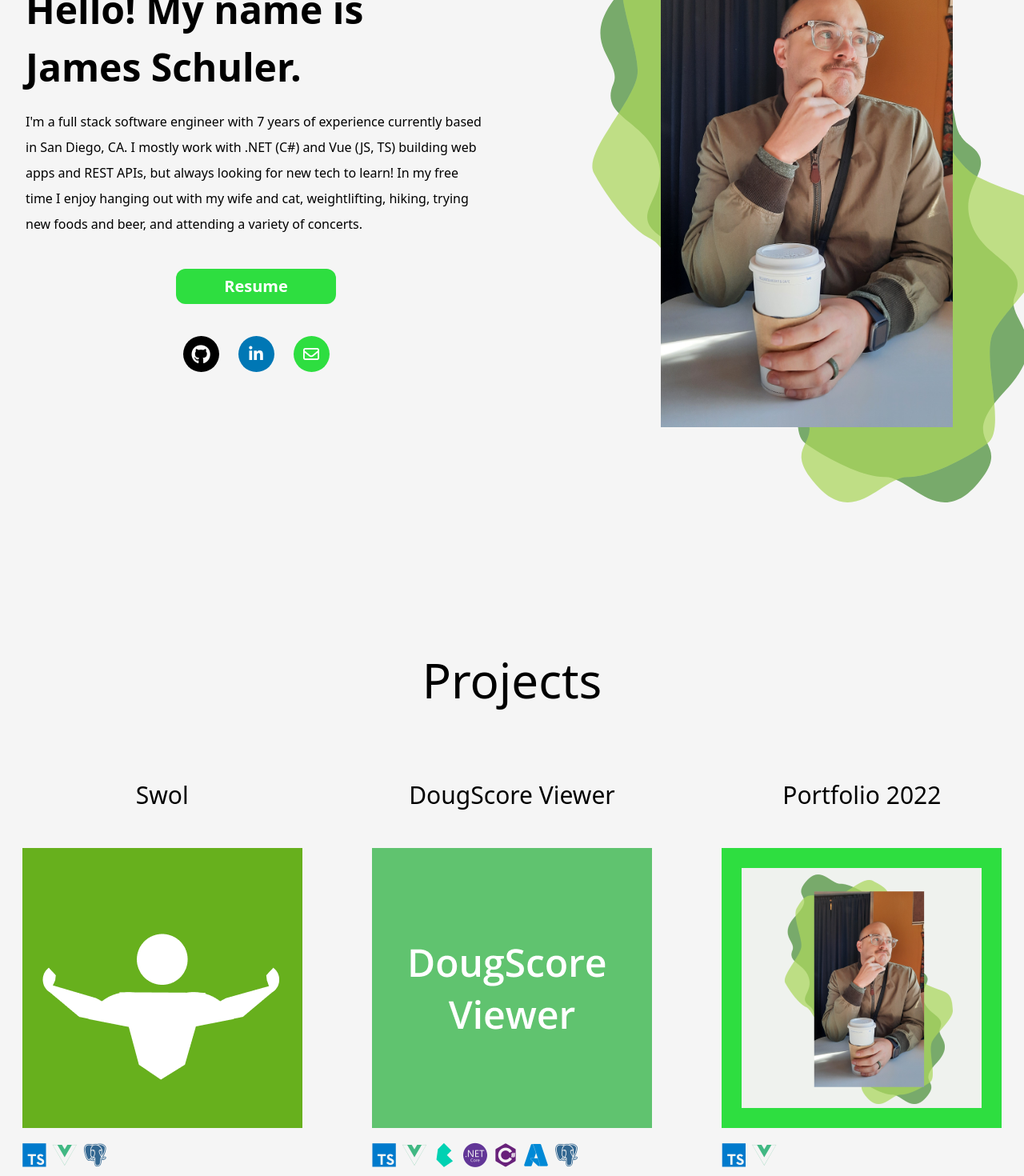
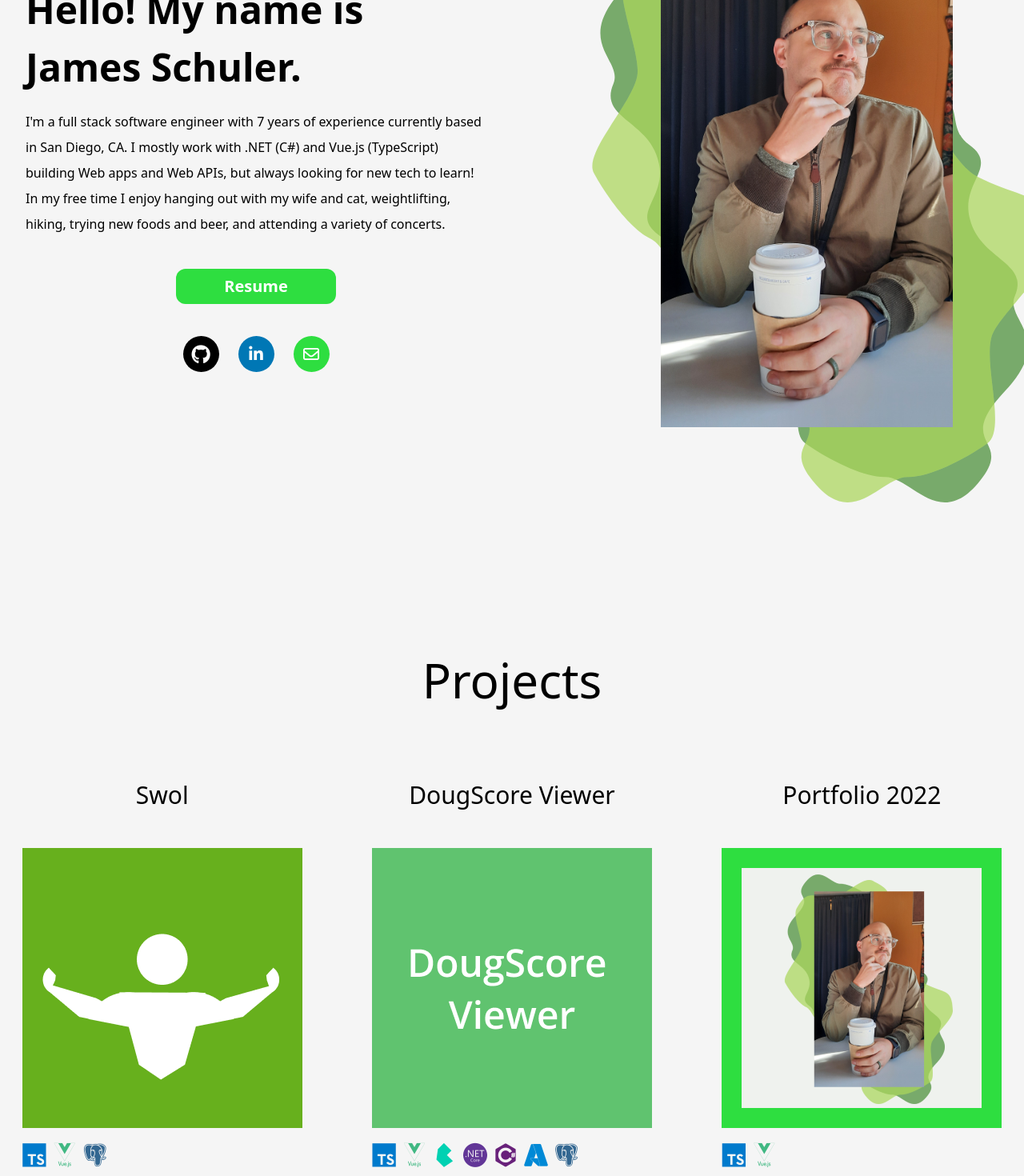
Before and after one commit to jameshschuler/portfolio-2022, a Vue app: page / in a window 1280 px wide. Shown: the part 340-1810 px from the top of the page at 80% size. Built offline with nearby package versions, Linux system fonts and the light colour scheme.

Commit message:
styling tweaks

```diff
--- a/src/components/Hero.vue
+++ b/src/components/Hero.vue
@@ -1,5 +1,5 @@
 <template>
-  <div class="flex mt-5 <md:flex-col">
+  <div class="flex mt-5 <lg:flex-col">
     <HeroContent />
     <HeroImage />
   </div>
--- a/src/components/HeroContent.vue
+++ b/src/components/HeroContent.vue
@@ -1,10 +1,10 @@
 <template>
-  <div class="w-1/2 pt-48" id="about">
+  <div class="w-1/2 pt-48 mx-auto <lg:w-full" id="about">
     <div class="w-xl mx-auto">
       <h1 class="text-5xl font-semibold leading-normal">Hello! My name is James Schuler.</h1>
       <p class="my-4 leading-loose">
         I'm a full stack software engineer with 7 years of experience currently based in San Diego,
-        CA. I mostly work with .NET (C#) and Vue (JS, TS) building web apps and REST APIs, but
+        CA. I mostly work with .NET (C#) and Vue.js (TypeScript) building Web apps and Web APIs, but
         always looking for new tech to learn! In my free time I enjoy hanging out with my wife and
         cat, weightlifting, hiking, trying new foods and beer, and attending a variety of concerts.
       </p>
--- a/src/components/HeroImage.vue
+++ b/src/components/HeroImage.vue
@@ -1,5 +1,5 @@
 <template>
-  <div class="w-1/2">
+  <div class="w-1/2 wx-auto <lg:w-full">
     <figure class="w-2xl">
       <img src="../assets/background.svg" alt="" />
       <img class="me" src="../assets/me.png" />
--- a/src/components/ProjectsList.vue
+++ b/src/components/ProjectsList.vue
@@ -8,8 +8,8 @@
 </template>
 <script setup lang="ts">
 import { ref } from 'vue';
+import data from '../data/projects.json';
 import { ProjectModel } from '../models';
-import data from '../projects.json';
 import Project from './Project.vue';
 
 const projects = ref<ProjectModel[]>(data.projects);
--- a/src/projects.json
+++ b/src/data/projects.json
@@ -5,7 +5,11 @@
       "image": "swol.png",
       "githubUrl": "https://github.com/jameshschuler/swol",
       "websiteUrl": "https://www.getswol.app/",
-      "tags": ["typescript-plain colored", "vuejs-plain colored", "postgresql-plain colored"]
+      "tags": [
+        "typescript-plain colored",
+        "vuejs-plain-wordmark colored",
+        "postgresql-plain colored"
+      ]
     },
     {
       "name": "DougScore Viewer",
@@ -14,7 +18,7 @@
       "websiteUrl": "doug-score-viewer.vercel.app/",
       "tags": [
         "typescript-plain colored",
-        "vuejs-plain colored",
+        "vuejs-plain-wordmark colored",
         "bulma-plain colored",
         "dotnetcore-plain colored",
         "csharp-plain colored",
@@ -27,7 +31,7 @@
       "image": "portfolio.png",
       "githubUrl": "https://github.com/jameshschuler/portfolio-2022",
       "websiteUrl": "https://www.jamesschuler.io/",
-      "tags": ["typescript-plain colored", "vuejs-plain colored"]
+      "tags": ["typescript-plain colored", "vuejs-plain-wordmark colored"]
     }
   ]
 }
```
